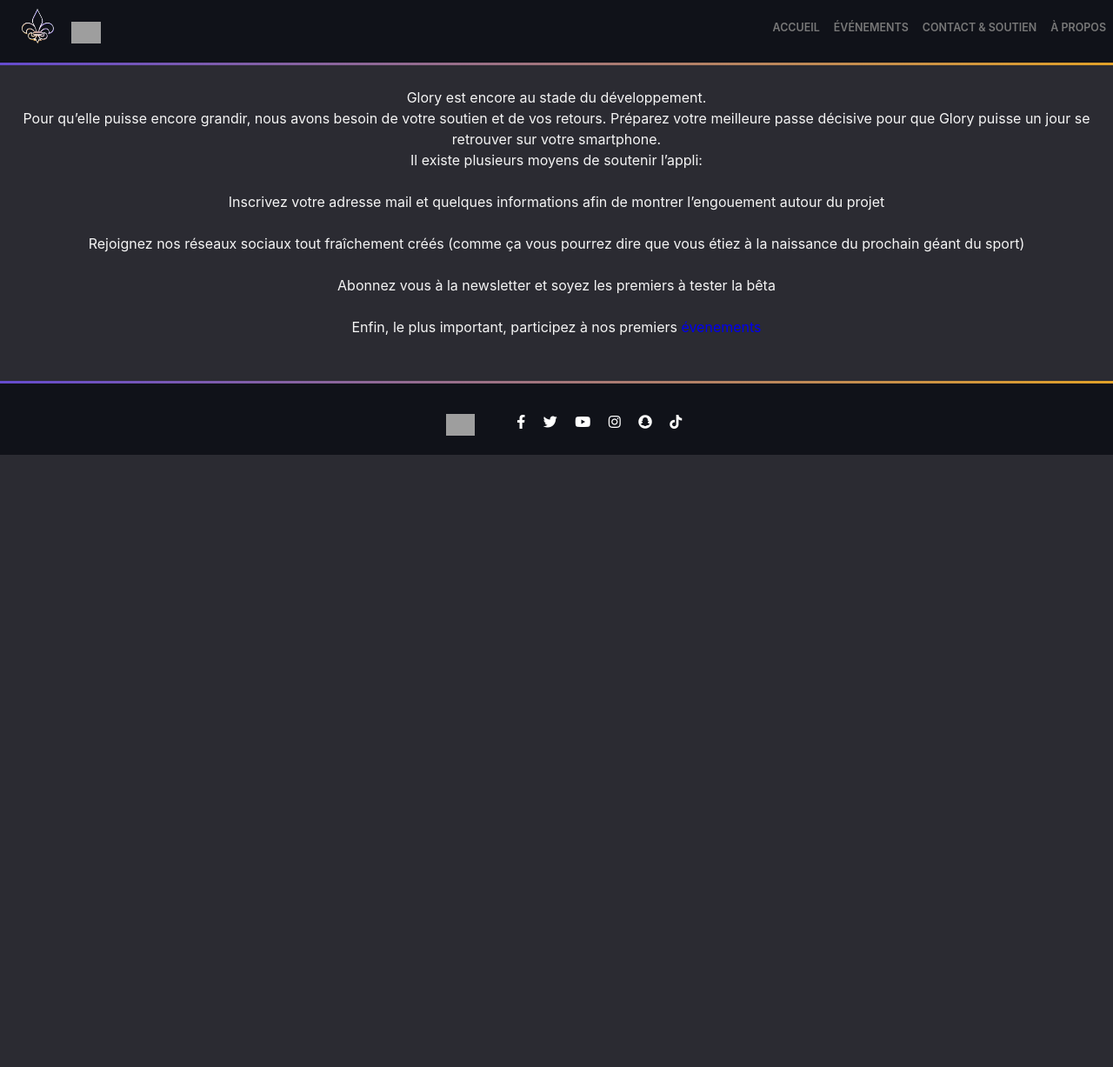
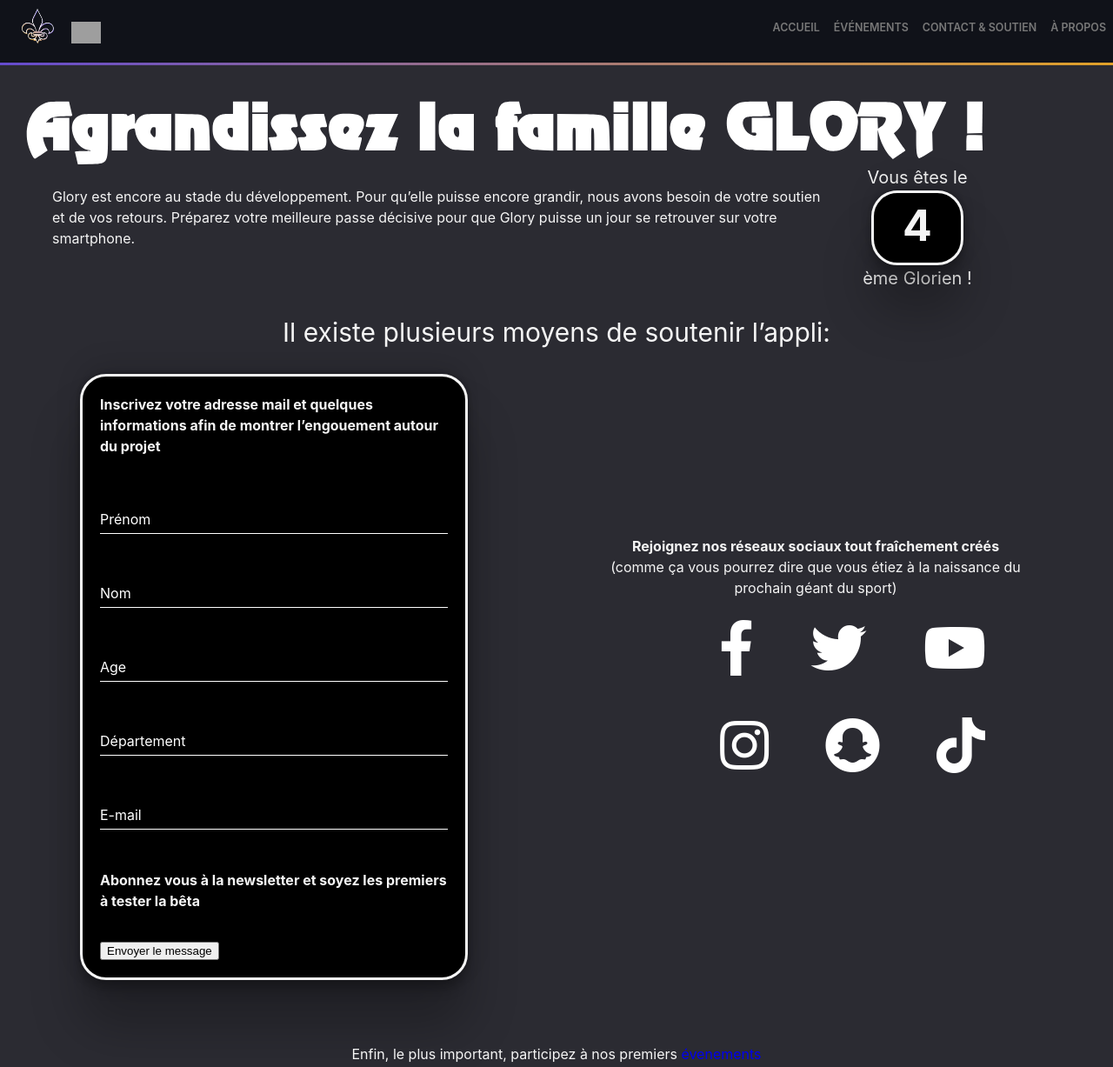
Before and after one commit to HichTala/Glory, a plain HTML site: page html/Contact&Soutien.html in a window 1280 px wide. Shown: the top 1227 px of the page at 87% size. Before the commit the page ends 800 px from the top, so only its background shows below. Drawn offline with Linux system fonts and the light colour scheme; grey boxes are pictures that could not be loaded.

Commit message:
Début de la page contact&soutien
Ajout du titre en gros du début du formulaire des boutons résaux sociaux

```diff
--- /dev/null
+++ b/css/contact&soutient.css
@@ -0,0 +1,166 @@
+.glorys-contact {
+  width: 1100px;
+}
+
+.title-contact {
+  margin-top: 40px;
+  margin-left: 30px;
+}
+
+.glory-counter {
+  position: relative;
+  margin-left: auto;
+  width: 150px;
+  margin-right: 150px;
+  color: whitesmoke;
+  font-family:-apple-system, BlinkMacSystemFont, "Segoe UI", Roboto, "Helvetica Neue", Arial, "Noto Sans", sans-serif, "Apple Color Emoji", "Segoe UI Emoji", "Segoe UI Symbol", "Noto Color Emoji";
+  font-size:20px;
+  text-align: center;
+}
+
+.counter {
+  position: relative;
+  font-size: 50px;
+  font-weight: bold;
+  width: 100px;
+  height: 80px;
+  border-radius: 30px;
+  border: 3px solid whitesmoke;
+  box-shadow: rgba(0, 0, 0, 0.25) 0px 54px 55px, rgba(0, 0, 0, 0.12) 0px -12px 30px, rgba(0, 0, 0, 0.12) 0px 4px 6px, rgba(0, 0, 0, 0.17) 0px 12px 13px, rgba(0, 0, 0, 0.09) 0px -3px 5px;
+  background: #000;
+  margin-right: auto;
+  margin-left: auto;
+  vertical-align: middle;
+}
+
+.container {
+  display: flex;
+}
+
+.descr {
+  width: 900px;
+  text-align: left;
+  margin-left: 60px;
+}
+
+.soutient {
+  font-size: 30px;
+}
+
+.mail {
+  text-align: left;
+  width: 400px;
+  border-radius: 30px;
+  border: 3px solid whitesmoke;
+  box-shadow: rgba(0, 0, 0, 0.25) 0px 54px 55px, rgba(0, 0, 0, 0.12) 0px -12px 30px, rgba(0, 0, 0, 0.12) 0px 4px 6px, rgba(0, 0, 0, 0.17) 0px 12px 13px, rgba(0, 0, 0, 0.09) 0px -3px 5px;
+  background: #000;
+  padding: 20px;
+  margin-right: 75px;
+}
+
+.resaux {
+  width: 500px;
+  height: 300px;
+  margin-top: auto;
+  margin-bottom: auto;
+  margin-left: 75px;
+}
+
+
+.icons {
+  color: #fff;
+}
+
+ul.icons {
+  margin-top: 10px;
+}
+
+.icons li {
+  vertical-align: top;
+  display: inline;
+}
+
+.icons a {
+  color: #fff;
+  text-decoration: none;
+  padding-right: 0.5rem;
+  padding-left: 0.5rem;
+  margin-right: auto;
+  margin-left: 45px;
+  width: 150px; !important;
+}
+
+.bold {
+  font-weight: bold;
+}
+
+.icon-3d {
+  padding: 10px;
+  color: #fff
+}
+
+.icon-3d:hover {
+   animation: icon3d 200ms infinite;
+}
+
+
+@keyframes icon3d {
+  0% {
+    text-shadow: 5px 4px rgba(225, 161, 40, 1), -5px -6px rgba(101, 75, 206, 1);
+  }
+  25% {
+    text-shadow: -5px -6px rgba(225, 161, 40, 1), 5px 4px rgba(101, 75, 206, 1);
+  }
+  50% {
+    text-shadow: 5px -4px rgba(225, 161, 40, 1), -8px 4px rgba(101, 75, 206, 1);
+  }
+  75% {
+    text-shadow: -8px -4px rgba(225, 161, 40, 1), -5px -4px rgba(101, 75, 206, 1);
+  }
+  100% {
+    text-shadow: -5px 0 rgba(225, 161, 40, 1), 5px -4px rgba(101, 75, 206, 1);
+  }
+}
+
+form {
+  margin-top: 50px;
+}
+
+form div + div {
+  margin-top: 1em;
+}
+
+
+.user-box {
+  position: relative;
+}
+
+.user-box input {
+  width: 100%;
+  padding: 10px 0;
+  font-size: 16px;
+  color: #fff;
+  margin-bottom: 30px;
+  border: none;
+  border-bottom: 1px solid #fff;
+  outline: none;
+  background: transparent;
+}
+.user-box label {
+  position: absolute;
+  top: 0;
+  left: 0;
+  padding: 10px 0;
+  font-size: 16px;
+  color: #fff;
+  pointer-events: none;
+  transition: 0.5s;
+}
+
+.user-box input:focus ~ label,
+.user-box input:valid ~ label {
+  top: -20px;
+  left: 0;
+  color: #E1A128;
+  font-size: 12px;
+}
--- a/html/Contact&Soutien.html
+++ b/html/Contact&Soutien.html
@@ -1,6 +1,7 @@
 <!DOCTYPE html>
 <html lang="fr">
 <link rel="stylesheet" href="../css/main.css">
+<link rel="stylesheet" href="../css/contact&soutient.css">
 
 <head>
   <meta charset="UTF-8">
@@ -30,21 +31,91 @@
 
   </nav>
 
+  <div class="title-contact">
+    <img class="glorys-contact" src="../image/contact.svg">
+  </div>
+
+  <div class="container">
+
+    <div class="text descr">
+      Glory est encore au stade du développement. Pour qu’elle puisse encore grandir, nous avons besoin de votre soutien et de vos retours.
+      Préparez votre meilleure passe décisive pour que Glory puisse un jour se retrouver sur votre smartphone.
+    </div>
+
+    <div class="glory-counter">
+      Vous êtes le
+      <div class="counter">4</div>
+      ème Glorien !
+    </div>
+
+  </div>
+
+  <div class="soutient text">
+    Il existe plusieurs moyens de soutenir l’appli:
+  </div>
+
+  <div class="container">
+    <div class="mail text">
+      <div class="bold">
+        Inscrivez votre adresse mail et quelques informations afin de montrer l’engouement autour du projet
+      </div>
+      <form action="../form" method="post">
+        <div class="user-box">
+          <input type="text" name="prenom" id="prenom" required="">
+          <label for="prenom">Prénom</label>
+        </div>
+        <div class="user-box">
+          <input type="text" name="nom" id="nom" required="">
+          <label for="nom">Nom</label>
+        </div>
+        <div class="user-box">
+          <input type="text" name="age" id="age" required="">
+          <label for="age">Age</label>
+        </div>
+        <div class="user-box">
+          <input type="text" name="departement" id="dep" required="">
+          <label for="dep">Département</label>
+        </div>
+        <div class="user-box">
+          <input type="email" name="mail" id="mail" required="">
+          <label for="mail">E-mail</label>
+        </div>
+        <div class="bold">Abonnez vous à la newsletter et soyez les premiers à tester la bêta</div>
+        <div class="container">
+          <div class="checkbox">
+
+          </div>
+
+          <div class="button">
+            <button type="submit">Envoyer le message</button>
+          </div>
+        </div>
+      </form>
+    </div>
+
+    <div class="resaux text">
+      <div class="bold">
+      Rejoignez nos réseaux sociaux tout fraîchement créés
+      </div>
+      (comme ça vous pourrez dire que vous étiez à la naissance du prochain géant du sport)
+      <ul class="icons">
+        <li><a href="" class="fab-icon__a fa-4x f-facebook icon-3d"> <i class="fab fa-facebook-f"></i></a></li>
+        <li><a href="" class="fab-icon__a fa-4x f-twitter icon-3d"> <i class="fab fa-twitter"></i></a></li>
+        <li><a href="" class="fab-icon__a fa-4x f-youtube icon-3d"> <i class="fab fa-youtube"></i></a></li>
+      </ul>
+      <ul class="icons">
+        <li><a href="" class="fab-icon__a fa-4x f-instagram icon-3d"> <i class="fab fa-instagram"></i></a></li>
+        <li><a href="" class="fab-icon__a fa-4x f-snapchat icon-3d"> <i class="fab fa-snapchat"></i></a></li>
+        <li><a href="" class="fab-icon__a fa-4x f-tiktok icon-3d"> <i class="fab fa-tiktok"></i></a></li>
+      </ul>
+    </div>
+  </div>
+
+
     <div class="text">
 
-  Glory est encore au stade du développement.<br>
-  Pour qu’elle puisse encore grandir, nous avons besoin de votre soutien et de vos retours.
-  Préparez votre meilleure passe décisive pour que Glory puisse un jour se retrouver sur votre smartphone.
-  <br>
-  Il existe plusieurs moyens de soutenir l’appli:
-  <br><br>
-  Inscrivez votre adresse mail et quelques informations afin de montrer l’engouement autour du projet
-  <!--formulaire-->
-  <br><br>
-  Rejoignez nos réseaux sociaux tout fraîchement créés (comme ça vous pourrez dire que vous étiez à la naissance du prochain géant du sport)
-  <!--boutons réseaux sociaux-->
-  <br><br>
-  Abonnez vous à la newsletter et soyez les premiers à tester la bêta
+
+
       <!--case pour entrer le mail,
       avec une case à cocher "j'accepte de recevoir..."-->
       <br><br>
```
Also changed, not shown: html/Evenements.html (+1 -0 lines), image/contact.svg (added). Lines whose indentation alone changed are shown as unchanged.
